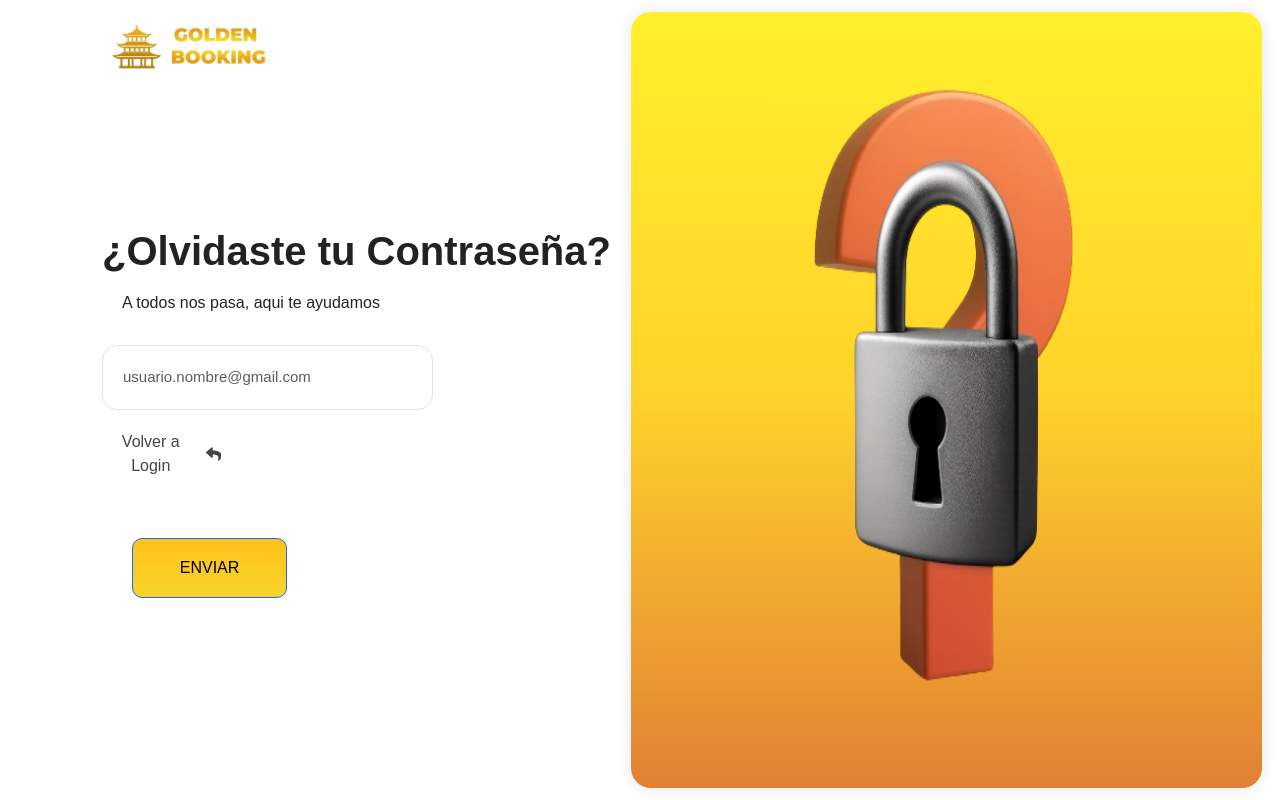
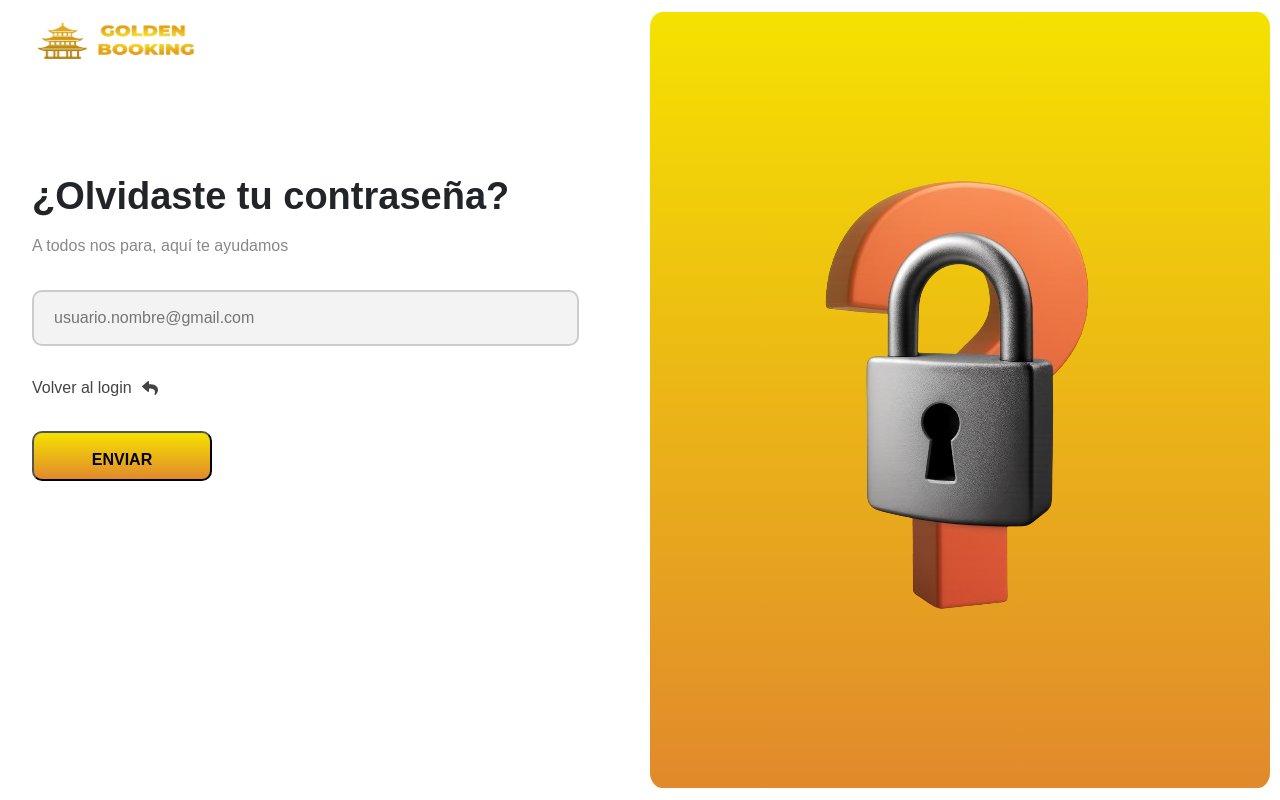
Before and after one commit to MiguelVargas20/GOLDEN-BOOKING-FRONTEND, a React (Vite) app: page /forgot in a window 1280 px wide. Built offline with nearby package versions, Linux system fonts and the light colour scheme.

Commit message:
Correccion de estilos y redireccion de las vistas de login, register y forgot

```diff
--- a/src/App.jsx
+++ b/src/App.jsx
@@ -6,14 +6,14 @@ import Prueba from './pages/Prueba.jsx';
 import Register from './pages/Register.jsx';
 import ReservasD from './pages/ReservasD.jsx';
 import Contactos from './pages/Contactos.jsx';
-import { BrowserRouter, Route, Routes } from 'react-router-dom';
+import { BrowserRouter, Route, Routes, Navigate } from 'react-router-dom';
 
 export default function App() {
   return (
     <BrowserRouter>
       <Routes>
         {/*RUTA PRINCIPAL*/}
-        <Route path="/" element={<Login> </Login>} />
+        <Route path="/" element={<Navigate to="/login" />} />
 
         {/*RUTAS SECUNDARIAS*/}
         <Route element={<Layout/>}>
--- a/src/pages/Forgot.jsx
+++ b/src/pages/Forgot.jsx
@@ -1,72 +1,52 @@
-import Button from "react-bootstrap/Button";
-import Form from "react-bootstrap/Form";
-import Container from 'react-bootstrap/Container';
+import logo from "../assets/LOGO.png";
+import forgot from "../assets/forgot.png";
+import "../styles/Forgot.css";
 import { FaReply } from "react-icons/fa";
-import Row from 'react-bootstrap/Row';
-import Col from 'react-bootstrap/Col';
-import '../styles/Forgot.css'
+import { useNavigate } from "react-router-dom";
 
-import forgot from '../assets/forgot.png'
-import logo from '../assets/LOGO.png'
+export default function Forgot() {
+    const navigate = useNavigate();
 
-function Forgot() {
     return (
-    <Container fluid className="forgot-content">
+        <div className="container-forgot">
+            {/* PANEL IZQUIERDO */}
+            <div className="left-panel-forgot">
+                {/* LOGO */}
+                <div className="logo-forgot">
+                    <img src={logo} alt="Logo" />
+                </div>
 
-      {/* HEADER ARRIBA */}
-      <Row>
-        <Col>
-          <header className="forgot-header">
-            <img src={logo} alt="logo" className="forgot-logo" />
-          </header>
-        </Col>
-      </Row>
+                <h1>¿Olvidaste tu contraseña?</h1>
+                <p className="subtitle-forgot">A todos nos para, aquí te ayudamos</p>
 
-      {/* CONTENIDO PRINCIPAL */}
-      <Row className="forgot-row">
-
-        {/* IZQUIERDA */}
-        <Col>
-          <div className="forgot-left">
-
-            <Form>
-              <Form.Group className="mb-3" controlId="formBasicEmail">
-                <Form.Label className="forgot-title">
-                  <h2>¿Olvidaste tu Contraseña?</h2>
-                </Form.Label>
-
-                <p className="forgot-text">A todos nos pasa, aqui te ayudamos</p>
-
-                <Form.Control
+                {/* FORMULARIO */}
+                <form className="form-forgot">
+                    <input
                         type="email"
-                  className="forgot-input"
                         placeholder="usuario.nombre@gmail.com"
+                        required
                     />
-              </Form.Group>
-            </Form>
 
                     <button
-              className="forgot-back-btn"
-              onClick={() => window.location.href = "/login"}
+                        type="button"
+                        className="back-login-btn"
+                        onClick={() => (window.location.href = "/login")}
                     >
-              Volver a Login <FaReply />
+                        Volver al login <FaReply />
                     </button>
 
-            <Button className="forgot-btn-send" type="submit">
+                    <button className="btn-send-forgot" type="button" onClick={() => navigate("/login")}>
                         ENVIAR
-            </Button>
+                    </button>
+                </form>
+            </div>
 
+            {/* PANEL DERECHO */}
+            <div className="right-panel-forgot">
+                <div className="container-img-forgot">
+                    <img src={forgot} alt="Forgot" className="forgot-img" />
                 </div>
-        </Col>
-
-        {/* DERECHA - IMAGEN */}
-        <Col className="side-right-forgot">
-          <img src={forgot} alt="Forgot" className="forgot-image" />
-        </Col>
-
-      </Row>
-    </Container>
+            </div>
+        </div>
     );
 }
-
-export default Forgot;
--- a/src/pages/Login.jsx
+++ b/src/pages/Login.jsx
@@ -1,38 +1,63 @@
-import logo from '../assets/LOGO.png'
-import calendario from '../assets/CALENDARIO.png'
-import '../styles/Login.css'
+import logo from "../assets/LOGO.png";
+import calendario from "../assets/CALENDARIO.png";
+import "../styles/Login.css";
+import { useNavigate } from "react-router-dom";
 
 export default function Login() {
+    const navigate = useNavigate();
+
     return (
         <>
-        <div className='container'>
+            <div className="container-login">
                 {/*PANEL IZQUIERDO*/}
                 <div className="left-panel">
                     {/*LOGO*/}
-            <div className="logo">
+                    <div className="logo-login">
                         <img src={logo} alt="Logo" />
                     </div>
                     <h1>Bienvenido !</h1>
                     <p className="subtitle">¿Estas listo para reservar?</p>
                     {/*FORMULARIO*/}
                     <form className="form">
-                <input type="email" id="email" placeholder="Ingrese su email" required />
-                <input type="password" id="password" placeholder="Ingrese su contraseña" required/>
+                        <input
+                            type="email"
+                            id="email"
+                            placeholder="Ingrese su email"
+                            required
+                        />
+                        <input
+                            type="password"
+                            id="password"
+                            placeholder="Ingrese su contraseña"
+                            required
+                        />
                         <div className="options">
                             <label className="check">
-                    <input type="checkbox"/>
+                                <input type="checkbox" />
                                 <span className="check">Recordarme</span>
                             </label>
-                <a href="Forgot" className="forgot">¿Olvidaste tu contraseña?</a>
+                            <a href="Forgot" className="forgot-link">
+                                ¿Olvidaste tu contraseña?
+                            </a>
                         </div>
-                <button type="submit" className="btn-login">INGRESAR</button>
+                        <div className="redirect">
+                            <button type="submit" className="btn-login" onClick={() => navigate('/home')}>
+                                INGRESAR
+                            </button>
+                            <button type="button" className="btn-login" onClick={() => navigate('/register')}>
+                                Registrarse
+                            </button>
+                        </div>
                     </form>
                 </div>
+
                 {/*PANEL DERECHO*/}
                 <div className="right-panel">
-                <img src={calendario} alt="Calendario"  className="calendar-img" />
+                    <div className="container-img">
+                        <img src={calendario} alt="Calendario" className="calendar-img" />
+                    </div>
                 </div>
             </div>
         </>
-    )
+    );
 }
--- a/src/styles/Forgot.css
+++ b/src/styles/Forgot.css
@@ -1,132 +1,112 @@
-/* ---------------------------------------------------
-   HEADER
---------------------------------------------------- */
-
-html, body {
-  width: 100%;
-  height: 100%;
-  margin: 0;
-  padding: 0;
-  background: #ffffff;
-  overflow-x: hidden;
+/* CONTENEDOR PRINCIPAL */
+.container-forgot {
+    position: fixed;
+    width: 100%;
+    display: grid;
+    grid-template-columns: 1fr 1fr;
+    background: white;
+    padding-bottom: 30px;
+    height: 100vh;
 }
 
-
-.forgot-row {
-  display: flex;
-  align-items: flex-start !important; /* <--- CLAVE */
+/* PANEL IZQUIERDO */
+.left-panel-forgot {
+    display: grid;
+    grid-template-rows: auto auto auto 1fr;
+    padding: 0 2rem;
 }
 
-
-.forgot-header {
-  display: flex;
-  align-items: center;
-  padding-left: 10px;
+/* LOGO */
+.logo-forgot {
+    height: 5rem;
+    margin-bottom: 6rem;
 }
 
-.forgot-logo {
-  height: 60px;
-  margin-left: 85px;
+.logo-forgot img {
+    height: 50px;
+    width: 30%;
+    margin-top: 1rem;
 }
 
-
-/* ---------------------------------------------------
-  CONTENEDOR GENERAL
---------------------------------------------------- */
-.forgot-left {
-  padding-left: 90px;
-  margin-top: 70px
+/* TITULOS */
+.left-panel-forgot h1 {
+    font-size: 38px;
+    font-weight: 950;
+    margin-bottom: 1rem;
 }
 
-
-.forgot-content {
-  padding-top: 17px;
-  padding-right: 30px;
+.subtitle-forgot {
+    color: #888;
+    margin-bottom: 2rem;
 }
 
-/* ---------------------------------------------------
-   IMAGEN DERECHA
---------------------------------------------------- */
-.forgot-image {
-  height: 100vh;
-  width: 65%;
-  border-radius: 20px;
-  object-position: center;
-  display: block;
-  margin: 0 auto 0 auto; /* sube la imagen y la centra */
-  margin-top: -20px;
+/* FORMULARIO */
+.form-forgot {
+    display: grid;
+    grid-template-rows: auto auto 1fr;
+    row-gap: 20px;
 }
 
-/* ---------------------------------------------------
-   TEXTOS
---------------------------------------------------- */
-.forgot-title h2 {
-  margin-top: 80px;
-  font-size: 40px;
-  font-weight: 900;
-  color: #222;
+.form-forgot input {
+    width: 95%;
+    height: 3.5rem;
+    padding: 0 20px;
+    border: 2px solid #ccc;
+    border-radius: 10px;
+    background: #f3f3f3;
+    outline: none;
+    font-size: 16px;
 }
 
-
-
-.forgot-text {
-  margin-left: 20px;
+/* BOTÓN VOLVER */
+.back-login-btn {
+    width: 60%;
+    height: 45px;
+    border: none;
+    background: none;
+    color: #444;
+    font-size: 16px;
+    cursor: pointer;
+    display: flex;
+    align-items: center;
+    gap: 10px;
 }
 
-
-/* ---------------------------------------------------
-   INPUT
---------------------------------------------------- */
-.forgot-input {
-  width: 64%;
-  padding: 20px;
-  border-radius: 15px;
-  margin-top: 30px;
-  font-size: 15px;
+.back-login-btn:hover {
+    opacity: 0.7;
 }
 
-
-/* ---------------------------------------------------
-   BOTÓN VOLVER
---------------------------------------------------- */
-.forgot-back-btn {
-  width: 23%;
-  background: none;
-  border: none;
-  margin: 20px 0;
-  font-size: 16px;
-  color: #444;
-  display: flex;
-  align-items: center;
-  justify-content: center;
-  gap: 6px;
-  cursor: pointer;
+/* BOTÓN ENVIAR */
+.btn-send-forgot {
+    width: 180px;
+    height: 50px;
+    padding: 15px;
+    background: linear-gradient(to bottom, #f5e200, #e1892c);
+    color: black;
+    font-weight: bold;
+    border-radius: 10px;
+    cursor: pointer;
 }
 
-.forgot-back-btn:hover {
-  opacity: 0.7;
+.btn-send-forgot:hover {
+    background: #ffbe1a;
 }
 
+/* PANEL DERECHO */
+.right-panel-forgot {
+    display: grid;
+    place-items: center;
+    height: 100vh;
+    width: 100%;
+}
 
-/* ---------------------------------------------------
-   BOTÓN ENVIAR
---------------------------------------------------- */
-.forgot-btn-send {
-  width: 30%;
-  height: 60px;
-  border-radius: 10px;
-  background: linear-gradient(180deg, #ffc21a, #F9D42A);
-  color: #000;
-  margin-top: 40px;
-  margin-left: 30px;
-}
-.side-right-forgot {
-  height: 97vh;
-  width: 100%;
-  border-radius: 20px;
-  object-position: center;
-  margin-top: -65px;
-  cursor: pointer;
-  box-shadow: 0 0 15px rgba(0,0,0,0.1);
-  background: linear-gradient(180deg, #FFF02D 0%, #FFD22A 50%, #E18035 100%);
-}
+.container-img-forgot {
+    width: 97%;
+    height: 97%;
+    padding: 0.5rem;
+    border-radius: 2%;
+    background: linear-gradient(to bottom, #f5e200, #e1892c);
+    display: flex;             /* <-- permite centrar la imagen */
+    justify-content: center;   /* <-- centra horizontal */
+    align-items: center;
+  }
```
Also changed, not shown: src/pages/Register.jsx (+31 -20 lines), src/styles/Login.css (+62 -26 lines), src/styles/Register.css (+47 -15 lines). Lines whose indentation alone changed are shown as unchanged.
